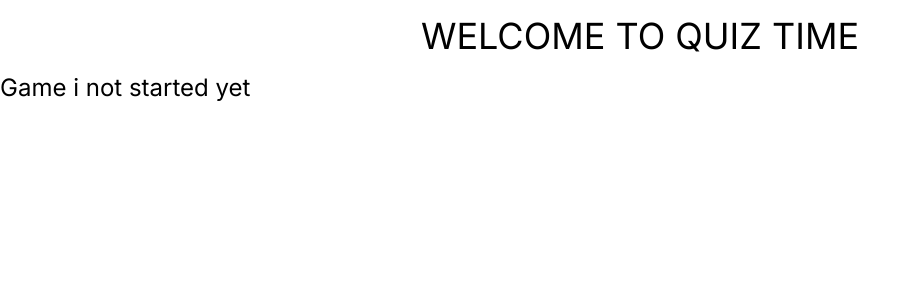
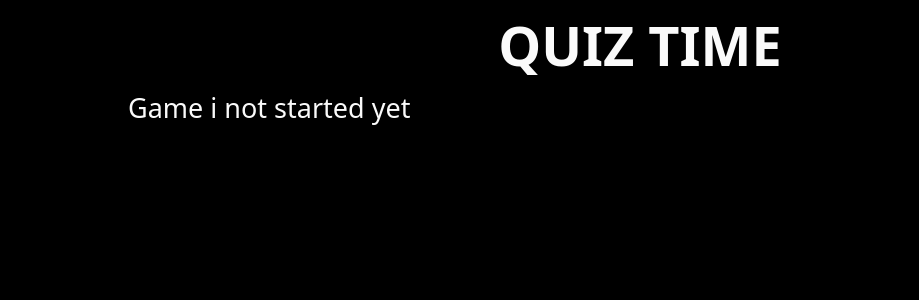
Before and after one commit to Olexandr-Savelev/quiz_rt, a Next.js app: page / in a window 1280 px wide. Shown: the top 300 px of the page, without its empty margins (0-919 px from the left). Built offline with nearby package versions, Linux system fonts and the light colour scheme; no server answers; the database is empty.

Commit message:
refactor styles

```diff
--- a/src/app/globals.css
+++ b/src/app/globals.css
@@ -8,6 +8,14 @@
 body {
 }
 
+@layer base {
+  html {
+    background-color: #000000;
+    color: #fafafa;
+    font-size: 18px;
+  }
+}
+
 @layer utilities {
   .text-balance {
     text-wrap: balance;
--- a/src/app/layout.tsx
+++ b/src/app/layout.tsx
@@ -1,8 +1,13 @@
 import type { Metadata } from "next";
-import { Inter } from "next/font/google";
 import "./globals.css";
 
-const inter = Inter({ subsets: ["latin"] });
+import { Montserrat } from "next/font/google";
+
+const roboto = Montserrat({
+  variable: "--montserrat-font",
+  weight: ["100", "300", "400", "500", "700", "900"],
+  subsets: ["latin"],
+});
 
 export const metadata: Metadata = {
   title: "Create Next App",
@@ -16,7 +21,17 @@ export default function RootLayout({
 }>) {
   return (
     <html lang="en">
-      <body className={inter.className}>{children}</body>
+      <body className={roboto.variable}>
+        <div className="flex min-h-screen flex-col max-w-screen-lg mx-auto">
+          <h1
+            className="text-5xl font-black text-center uppercase
+       my-4"
+          >
+            Quiz Time
+          </h1>
+          <div className="">{children}</div>
+        </div>
+      </body>
     </html>
   );
 }
--- a/src/app/page.tsx
+++ b/src/app/page.tsx
@@ -1,15 +1,5 @@
 import GameStatus from "@/components/GameStatus";
 
 export default function Home() {
-  return (
-    <>
-      <h1
-        className="text-4xl bold text-center uppercase
-       my-4"
-      >
-        Welcome to Quiz Time
-      </h1>
-      <GameStatus />
-    </>
-  );
+  return <GameStatus />;
 }
--- a/src/app/team/[teamId]/page.tsx
+++ b/src/app/team/[teamId]/page.tsx
@@ -11,12 +11,6 @@ import { zodResolver } from "@hookform/resolvers/zod";
 import { z } from "zod";
 import { pusherClient } from "@/lib/pusher/pusher";
 import Button from "@/components/ui/button";
-
-async function getTeam(teamId: string) {
-  const res = await fetch(`/api/team/${teamId}`);
-  const data = await res.json();
-  return data.team;
-}
 
 type BetFormData = z.infer<typeof betSchema>;
 
@@ -37,18 +31,12 @@ const Page = ({ params }: { params: { teamId: string } }) => {
   });
 
   useEffect(() => {
-    getTeam(params.teamId).then((team) => {
-      setTeam(team);
-      team.bet !== 0 ? setIsBetPlaced(true) : setIsBetPlaced(false);
-    });
+    getTeam(params.teamId);
 
     const channel = pusherClient.subscribe("channel");
 
     channel.bind("roundEnds", () => {
-      getTeam(params.teamId).then((team) => {
-        setTeam(team);
-        team.bet !== 0 ? setIsBetPlaced(true) : setIsBetPlaced(false);
-      });
+      getTeam(params.teamId);
     });
 
     return () => {
@@ -57,7 +45,15 @@ const Page = ({ params }: { params: { teamId: string } }) => {
     };
   }, []);
 
-  if (!team) return <LoadingSpinner />;
+  async function getTeam(teamId: string) {
+    const res = await fetch(`/api/team/${teamId}`);
+    const data = await res.json();
+
+    const team = data.team;
+
+    setTeam(team);
+    team.bet !== 0 ? setIsBetPlaced(true) : setIsBetPlaced(false);
+  }
 
   async function onSubmit(data: BetFormData) {
     const teamPoints = team!.points - data.bet;
@@ -79,16 +75,17 @@ const Page = ({ params }: { params: { teamId: string } }) => {
     setIsBetPlaced(true);
   }
 
+  if (!team) return <LoadingSpinner />;
   return (
-    <div className="flex min-h-screen flex-col items-center p-4 sm:py-6 md:p-24">
-      <div className="w-full max-w-full md:max-w-2xl md:min-h-[75vh] rounded shadow-lg px-6 py-10 md:py-12 flex flex-col justify-center">
-        <h2 className="w-full text-4xl text-center text-gray-600 mb-4">
+    <div className="w-full p-4 sm:py-4">
+      <div className="w-full max-w-full min-h-[75vh] rounded shadow-lg shadow-gray-800 px-6 py-10 flex flex-col justify-center border border-gray-900">
+        <h2 className="w-full text-4xl text-center mb-4 font-bold">
           {team.name}
         </h2>
-        <p className="w-full text-3xl text-center text-gray-600 mb-4">
+        <p className="w-full text-3xl text-center text-gray-300 mb-4">
           Points: {team.points}
         </p>
-        <div className="flex items-center my-6 h-60  w-full">
+        <div className="flex items-center my-6 w-full grow">
           <p className="text-4xl text-gray-400 w-full text-center">
             {!isBetPlaced ? "Place Your Bet" : `Your Bet: ${team.bet}`}
           </p>
--- a/src/components/GameTable/index.tsx
+++ b/src/components/GameTable/index.tsx
@@ -19,7 +19,7 @@ export default function GameTable({
   return (
     <>
       <table className="w-full text-sm text-left rtl:text-right text-gray-500">
-        <thead className="text-xs text-gray-700 uppercase bg-gray-50">
+        <thead className="text-xs text-gray-100 uppercase bg-gray-700">
           <tr>
             <th
               scope="col"
@@ -52,8 +52,8 @@ export default function GameTable({
             <tr
               key={team.id}
               className={cn(
-                "bg-white border-b",
-                selectedTeams.includes(team) && "bg-green-100"
+                "bg-gray-300 border-b border-black text-black",
+                selectedTeams.includes(team) && "bg-green-200"
               )}
               onClick={() => handleRowClick(team)}
             >
--- a/src/components/ui/input.tsx
+++ b/src/components/ui/input.tsx
@@ -2,7 +2,6 @@
 
 import { cn } from "@/lib/utils";
 import { InputHTMLAttributes } from "react";
-import { FieldValues, UseFormRegister } from "react-hook-form";
 
 interface Props extends InputHTMLAttributes<HTMLInputElement> {
   error?: string;
--- a/tailwind.config.ts
+++ b/tailwind.config.ts
@@ -7,13 +7,10 @@ const config: Config = {
     "./src/app/**/*.{js,ts,jsx,tsx,mdx}",
   ],
   theme: {
-    extend: {
-      backgroundImage: {
-        "gradient-radial": "radial-gradient(var(--tw-gradient-stops))",
-        "gradient-conic":
-          "conic-gradient(from 180deg at 50% 50%, var(--tw-gradient-stops))",
-      },
+    fontFamily: {
+      body: "var(--montserrat-font)",
     },
+    extend: {},
   },
   plugins: [],
 };
```
